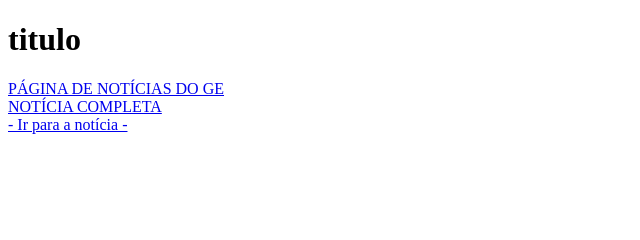
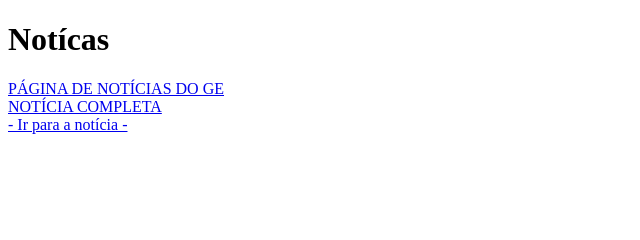
Before and after one commit to Marllon-OCL/Programacao-Web, a plain HTML site: page prova_parcial/joaomarllonemeupc.html in a window 1280 px wide. Shown: the top 240 px of the page, 0-640 px from the left. Drawn offline with Linux system fonts and the light colour scheme.

Commit message:
Update joaomarllonemeupc.html

```diff
--- a/prova_parcial/joaomarllonemeupc.html
+++ b/prova_parcial/joaomarllonemeupc.html
@@ -3,10 +3,10 @@
 <head>
     <meta charset="UTF-8">
     <meta name="viewport" content="width=device-width, initial-scale=1.0">
-    <title>Document</title>
+    <title>Palmeiras_SEP</title>
 </head>
 <body>
-    <h1 id="inicio">titulo</h1>
+    <h1 id="inicio">Notícas</h1>
     <a href="paginainterna.html">PÁGINA DE NOTÍCIAS DO GE</a><br>
     <a target="_blank" href="https://ge.globo.com/futebol/times/palmeiras/noticia/2025/03/11/palmeiras-ironiza-sao-paulo-antes-de-conselho-tecnico-do-paulista-nao-vai-participar-mais-uma-vez.ghtml">NOTÍCIA COMPLETA</a><br>
     <a href="#texto"> - Ir para a notícia -</a>
```
